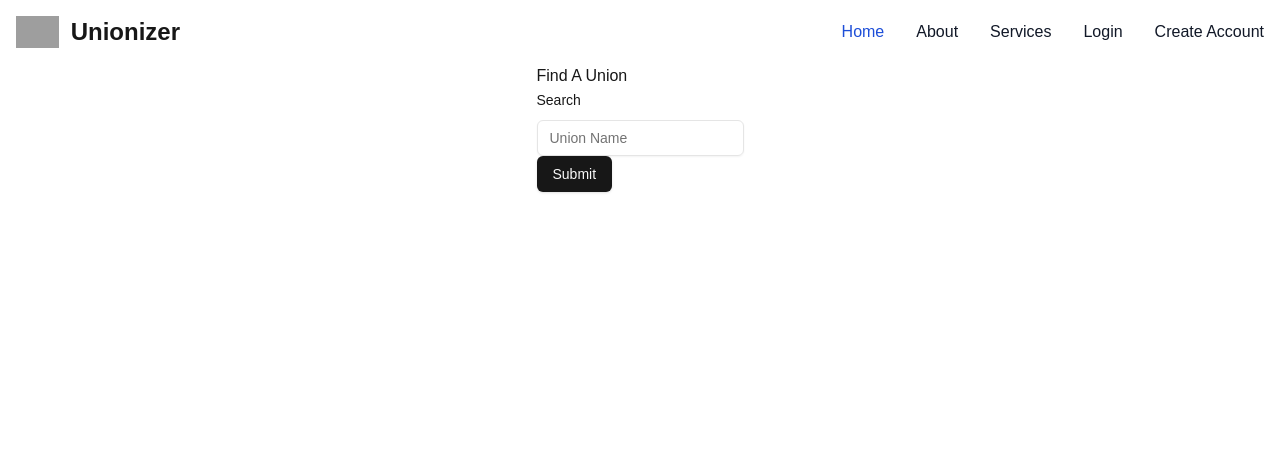
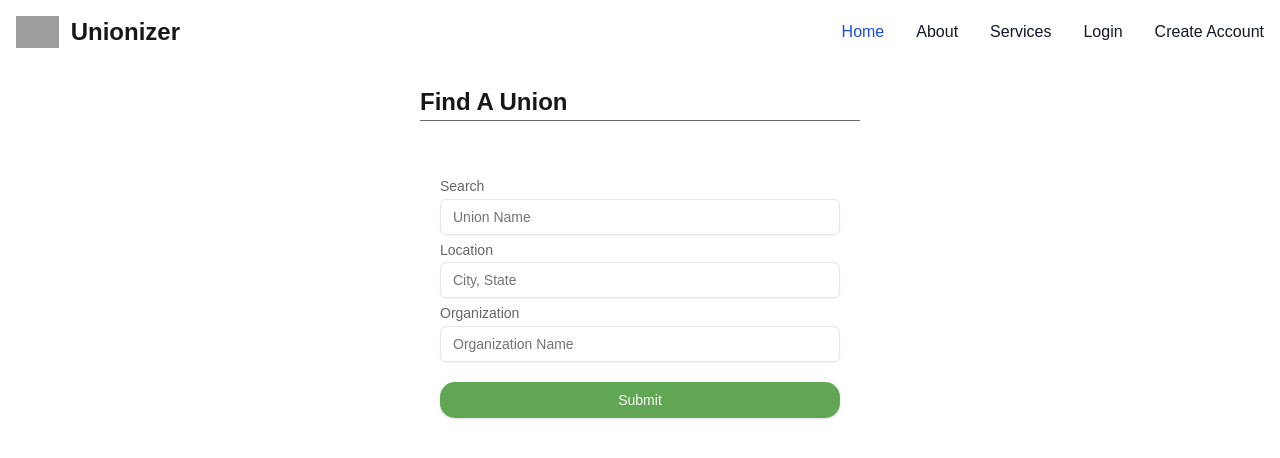
Before and after one commit to xiaogavin-dev/Workplace-Unionizer, a Next.js app: page /search in a window 1280 px wide. Shown: the top 458 px of the page. Built offline with nearby package versions, Linux system fonts and the light colour scheme; no server answers; grey boxes are pictures that could not be loaded.

Commit message:
added formatting + html

```diff
--- a/src/app/(root)/search/page.tsx
+++ b/src/app/(root)/search/page.tsx
@@ -14,16 +14,21 @@ import { Input } from "@/components/ui/input"
 import { useForm } from 'react-hook-form'
 import { zodResolver } from "@hookform/resolvers/zod"
 import { z } from "zod"
+import "./search.css"
 
 const search = () => {
     const formSchema = z.object({
-        _unionname: z.string(),
+        unionname: z.string(),
+        location: z.string(),
+        organization: z.string(),
     })
 
     const form = useForm<z.infer<typeof formSchema>>({
         resolver: zodResolver(formSchema),
         defaultValues: {
-            _unionname: "",
+            unionname: "",
+            location: "",
+            organization: "",
         },
     })
 
@@ -34,14 +39,13 @@ const search = () => {
     return (
         <div className='search-page-container'>
             <Form {...form}>
-
             <div className='flex-center'>
                 <h1>Find A Union</h1>
             </div>
             <form onSubmit={form.handleSubmit(onSubmit)}>
                 <FormField
                     control={form.control}
-                        name="_unionname"
+                    name="unionname"
                     render={({ field }) => (
                         <FormItem>
                             <FormLabel>Search</FormLabel>
@@ -51,8 +55,32 @@ const search = () => {
                         </FormItem>
                     )}
                     />
+                    <FormField
+                    control={form.control}
+                    name="location"
+                    render={({ field }) => (
+                        <FormItem>
+                            <FormLabel>Location</FormLabel>
+                            <FormControl>
+                                <Input placeholder="City, State" {...field} />
+                            </FormControl>
+                        </FormItem>
+                    )}
+                    />
+                    <FormField
+                    control={form.control}
+                    name="organization"
+                    render={({ field }) => (
+                        <FormItem>
+                            <FormLabel>Organization</FormLabel>
+                            <FormControl>
+                                <Input placeholder="Organization Name" {...field} />
+                            </FormControl>
+                        </FormItem>
+                    )}
+                    />
 
-                    <Button type="submit">Submit</Button>
+                <Button id="submit" type="submit">Submit</Button>
             </form>
         </Form>
         </div>
--- /dev/null
+++ b/src/app/(root)/search/search.css
@@ -0,0 +1,38 @@
+.search-page-container {
+    /* display: flex; */
+    justify-content: center;
+    margin: 20px;
+}
+
+body > div > div > div > h1 {
+    font-weight: bold;
+    font-size: x-large;
+    border-width: 0 0 1px;
+    border-color: #636663;
+    width: 110%;
+    position: relative;
+    right: 20px;
+
+}
+
+form {
+    width: 40vw;
+    max-width: 400px;
+    font-size: small;
+    padding-top: 50px;
+}
+
+label {
+    position: relative;
+    top: 6px;
+    color: #636663;
+}
+
+#submit {
+    background-color: #61A653;
+    border-radius: 15px;
+    padding: 10px 50px;
+    margin: 20px 0 0 0;
+    max-width: 400px;
+    width: 40vw;
+}
```
Lines whose indentation alone changed are shown as unchanged.
